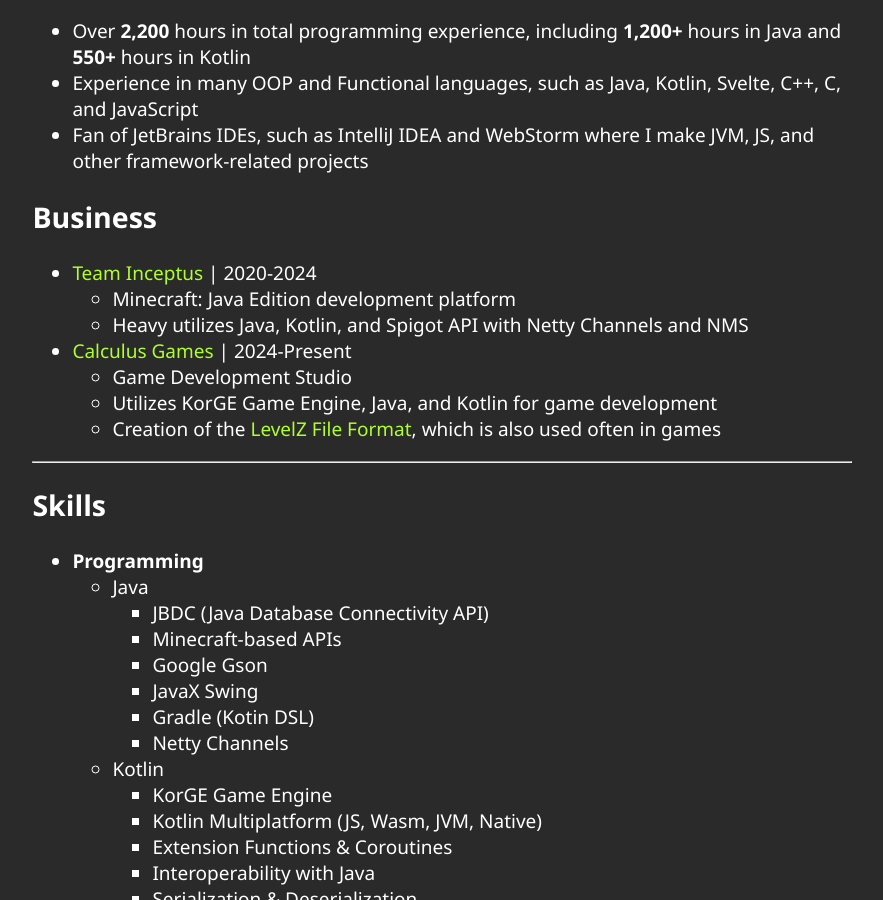
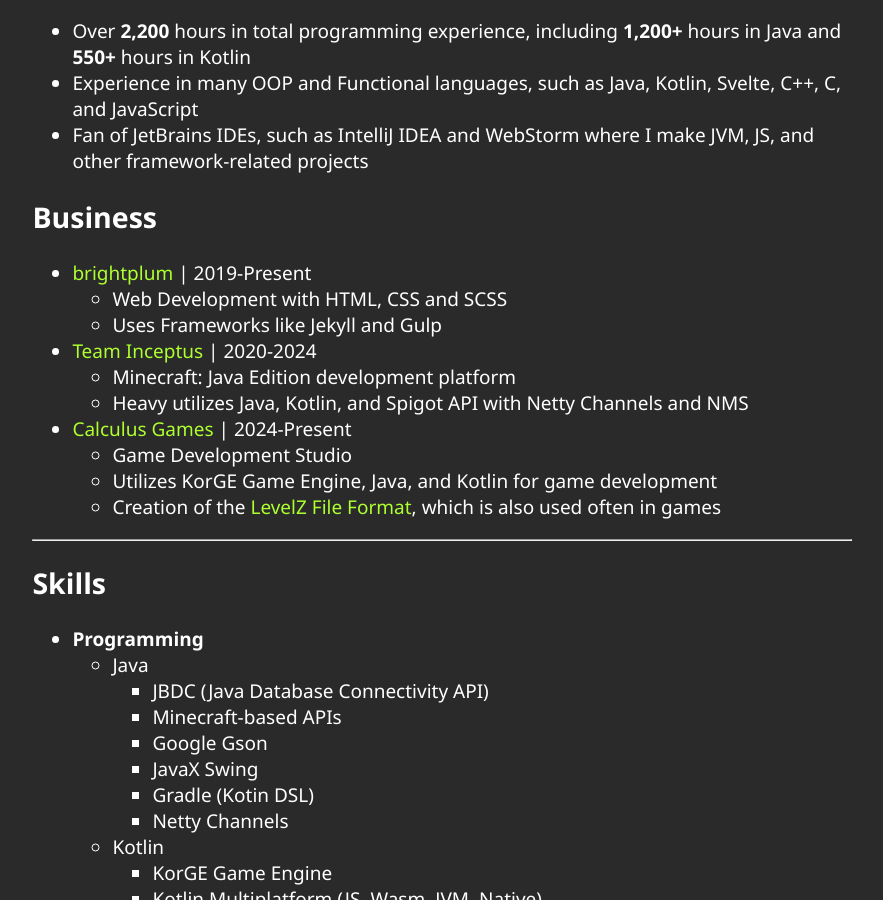
Before and after one commit to gmitch215/gmitch, a Jekyll site: the page built from cv.md, in a window 1280 px wide and 900 px high, scrolled down 575 px. Shown: the whole window, without its empty margins (198-1081 px from the left). Built offline with Jekyll 4.4.1, drawn with Linux system fonts in a browser that asks for light colours.

Commit message:
Update cv.md
Signed-off-by: Gregory Mitchell <me@gmitch215.xyz>

```diff
--- a/cv.md
+++ b/cv.md
@@ -25,6 +25,9 @@
 
 ## Business
 
+- [brightplum](https://github.com/brightplum) \| 2019-Present
+  - Web Development with HTML, CSS and SCSS
+  - Uses Frameworks like Jekyll and Gulp
 - [Team Inceptus](https://github.com/Team-Inceptus) \| 2020-2024
   - Minecraft: Java Edition development platform
   - Heavy utilizes Java, Kotlin, and Spigot API with Netty Channels and NMS
```
